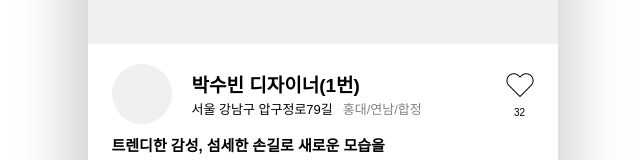
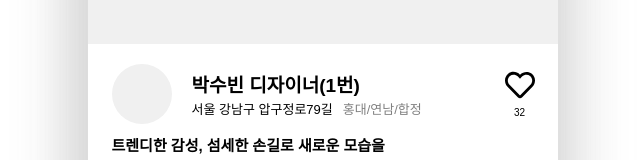
Before and after one commit to 2025-BLAYBUS-TEAM-hairGGmalza/hairGGmalza-client, a Next.js app: page /designer/1 in a window 1280 px wide. Shown: the part 376-536 px from the top of the page, without its empty margins (317-957 px from the left). Built offline with nearby package versions, Linux system fonts and the light colour scheme; a web font is replaced by a local one.

Commit message:
FEAT: MainPage.tsx로 이름 변경(useEffect 사용하려고)

```diff
--- a/src/app/designer/[id]/page.tsx
+++ b/src/app/designer/[id]/page.tsx
@@ -8,15 +8,16 @@ import { useParams } from 'next/navigation';
 import { useEffect, useState } from 'react';
 import styled from 'styled-components'
 
-// import "react-calendar/dist/Calendar.css";
 import "./Calendar.css";
 import Calendar from 'react-calendar';
 import { Value } from 'react-calendar/src/shared/types.js';
 import CenterModal from '@/components/common/CenterModal';
+import { FaRegHeart, FaHeart } from "react-icons/fa";
 
 
 const DesignerPage = () => {
    const id = useParams().id;
+   const [isLiked, setIsLiked] = useState(false);
 
    const [isBottomModalOpen, setIsBottomModalOpen] = useState(false);
    const [isCenterModalOpen, setIsCenterModalOpen] = useState(false);
@@ -66,9 +67,8 @@ const DesignerPage = () => {
 
 
    const handleHeartClick = () => {
-      console.log('하트 클릭');
-      //todo: 하트 클릭시 좋아요 수 증가
-   }
+      setIsLiked((prev) => !prev); //  클릭할 때마다 상태 변경
+   };
 
    const handleDateChange = (date: Value) => {
       if (!date || Array.isArray(date)) return; // 다중 선택 방어
@@ -98,7 +98,9 @@ const DesignerPage = () => {
                   </Address>
                </NameAndAddress>
                <HeartContainer id='heart_container'>
-                  <HeartImage src='/images/heart.png' onClick={handleHeartClick}/>
+                  {<HeartIcon liked={isLiked} onClick={handleHeartClick}>
+                  {isLiked ? <FaHeart /> : <FaRegHeart />}
+               </HeartIcon>}
                   <span style={{fontSize:'10px'}}>32</span>
                </HeartContainer>
             </MainIntroContainer>
@@ -229,23 +231,6 @@ const DesignerPage = () => {
 }
 
 export default DesignerPage
-///////
-// const TabContainer = styled.div`
-//    width: 100%;
-//    display: flex;
-//    flex-direction: row;
-//    align-items: center;
-//    justify-content: flex-start;
-//    margin-top: 20px;
-//    border-bottom: 1px solid #eee;
-// `
-
-// const TabButton = styled.button`
-//    background: none;
-//    border: none;
-//    font-size: 16px;
-//    cursor: pointer;
-// `
 
 const ChoiceContainer = styled.div`
    width: 100%;
@@ -392,11 +377,12 @@ const HeartContainer = styled.div`
    margin-left: auto;
 `
 
-const HeartImage = styled.img`
-   width: 30px;
-   height: 30px;
+const HeartIcon = styled.div`
+   font-size: 30px;
    cursor: pointer;
-`
+   color: ${(props) => (props.isLiked ? "pink" : "black")}; // ✅ 상태에 따라 색 변경
+   transition: color 0.3s ease-in-out;
+`;
 
 const OneLineIntro = styled.div`
    width: 100%;
```
Also changed, not shown: src/apis/apiTest.ts (+12 -0 lines), src/app/main/page.tsx (+22 -3 lines), src/app/test/page.tsx (+9 -2 lines).
